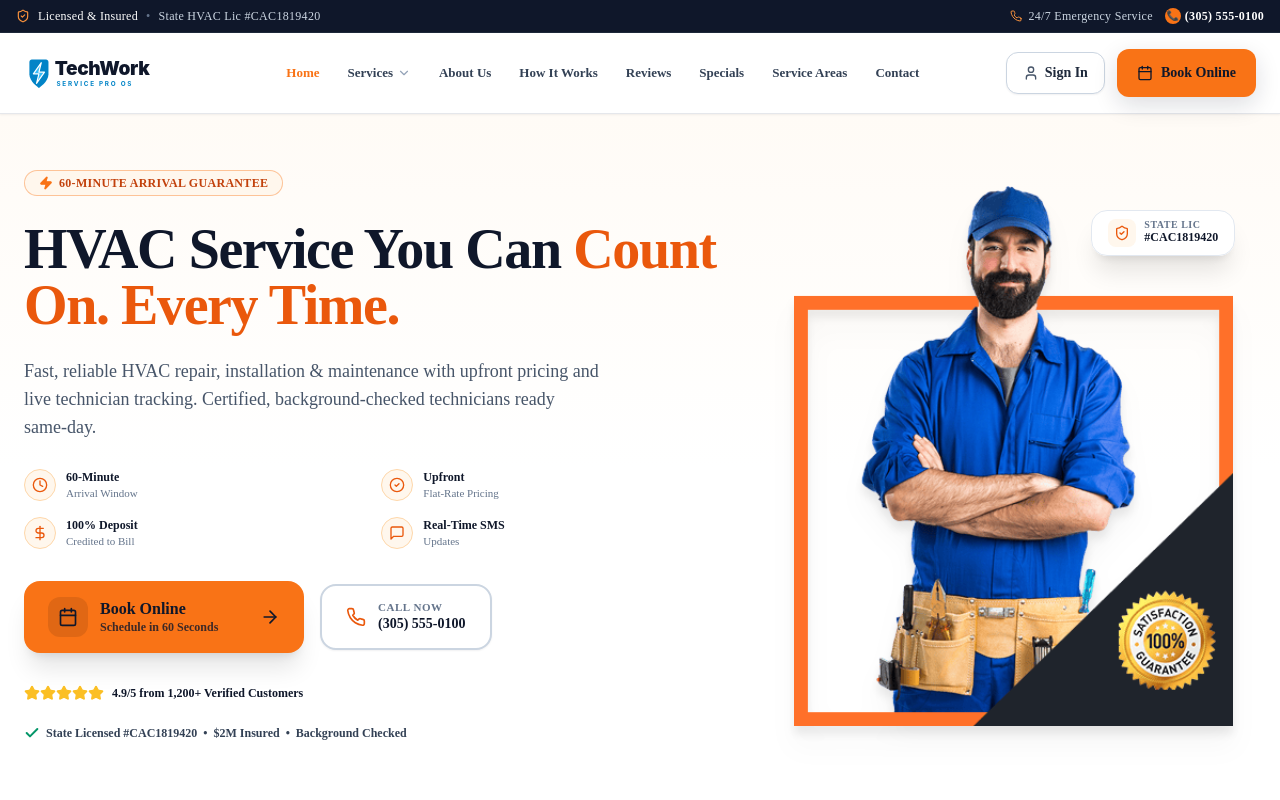
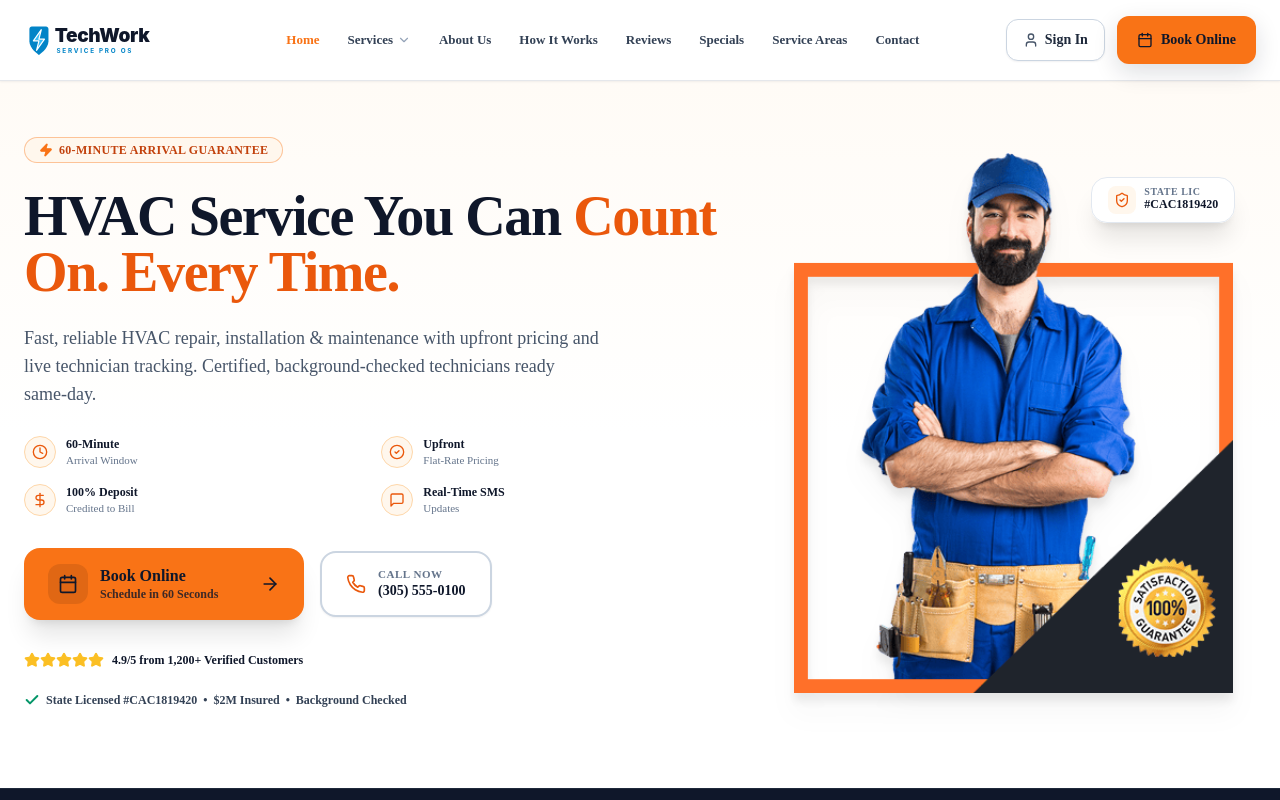
Before and after one commit to masterstech76/servicepro-os, a Next.js app: page / in a window 1280 px wide. Shown: the top 800 px of the page. Built offline with nearby package versions, Linux system fonts and the light colour scheme.

Commit message:
fix(layout): remove top utility bar watermark from global navbar

```diff
--- a/src/components/layout/Navbar.tsx
+++ b/src/components/layout/Navbar.tsx
@@ -5,8 +5,6 @@ import Link from "next/link";
 import Image from "next/image";
 import { usePathname } from "next/navigation";
 import {
-  ShieldCheck,
-  Phone,
   Calendar,
   User,
   ChevronDown,
@@ -27,8 +25,6 @@ export function Navbar() {
     return null;
   }
 
-  const cleanPhoneHref = `tel:${businessConfig.phone.replace(/\D/g, "")}`;
-
   const serviceLinks = [
     { name: "All HVAC Services", href: "/services" },
     { name: "AC Repair & Diagnostic", href: "/services/ac-repair" },
@@ -43,35 +39,7 @@ export function Navbar() {
 
   return (
     <div className="w-full">
-      {/* 1. TOP UTILITY BAR (Deep Navy #0F172A) */}
-      <div className="bg-[#0F172A] text-white text-[11px] sm:text-xs py-2 px-4 border-b border-slate-800">
-        <div className="max-w-7xl mx-auto flex flex-col sm:flex-row items-center justify-between gap-1.5 font-medium tracking-wide">
-          <div className="flex items-center gap-2">
-            <ShieldCheck className="h-3.5 w-3.5 text-orange-400" />
-            <span>Licensed &amp; Insured</span>
-            <span className="text-slate-500">•</span>
-            <span className="text-slate-300">State HVAC Lic #{businessConfig.licenseNumber}</span>
-          </div>
-
-          <div className="flex items-center gap-3">
-            <span className="flex items-center gap-1.5 text-slate-300">
-              <Phone className="h-3 w-3 text-orange-400" />
-              <span>24/7 Emergency Service</span>
-            </span>
-            <a
-              href={cleanPhoneHref}
-              className="flex items-center gap-1 font-bold text-white hover:text-orange-400 transition-colors"
-            >
-              <span className="h-4 w-4 rounded-full bg-[#F97316] text-[#0F172A] flex items-center justify-center text-[10px]">
-                📞
-              </span>
-              <span>{businessConfig.phone}</span>
-            </a>
-          </div>
-        </div>
-      </div>
-
-      {/* 2. MAIN NAVBAR */}
+      {/* MAIN NAVBAR */}
       <header className="sticky top-0 z-40 bg-white/95 backdrop-blur-md border-b border-slate-200/80 shadow-sm">
         <div className="max-w-7xl mx-auto flex h-20 items-center justify-between px-4 sm:px-6">
           {/* Logo */}
```
